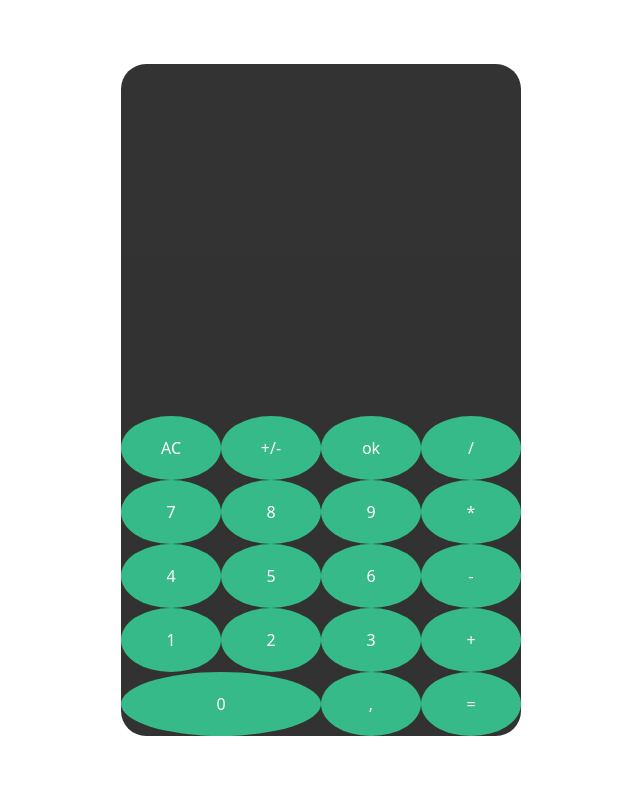
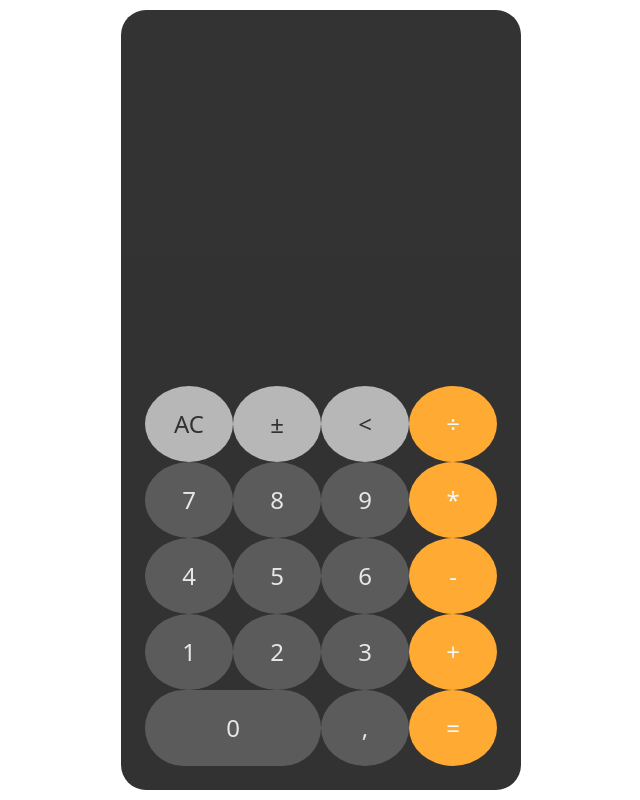
Before and after one commit to fatihozkul35/PROJECT_JavaScript_008-Calculator, a plain HTML site: page index.html in a window 1280 px wide. Shown: the whole page, without its empty margins (319-959 px from the left). Drawn offline with nearby package versions, Linux system fonts and the light colour scheme.

Commit message:
good night my love commit

```diff
--- a/app2.js
+++ b/app2.js
@@ -2,9 +2,9 @@
 
 const data = [
   { id: "clear", innerItem: "AC", value: "undefined" },
-  { id: "toggle", innerItem: "+/-", value: "undefined" },
-  { id: "deletE", innerItem: "ok", value: "undefined" },
-  { id: "division", innerItem: "/", value: "/" },
+  { id: "toggle", innerItem: "±", value: "undefined" },
+  { id: "deletE", innerItem: "<", value: "undefined" },
+  { id: "division", innerItem: "÷", value: "/" },
   { id: "btn7", innerItem: "7", value: "7" },
   { id: "btn8", innerItem: "8", value: "8" },
   { id: "btn9", innerItem: "9", value: "9" },
@@ -120,12 +120,11 @@ buttons.forEach(function (btn) {
     }
   });
 });
-
 //*********************** Functions */
 function displayButtons(data) {
   let button = data.map(function (e) {
     if (e.innerItem === "0") {
-      return `<button id=${e.id} class="btn col-6" value=${e.value}>${e.innerItem}</button>`;
+      return `<button id=${e.id} class="btn col-6 rounded-pill" value=${e.value}>${e.innerItem}</button>`;
     } else {
       return `<button id=${e.id} class="btn col" value=${e.value}>${e.innerItem}</button>`;
     }
--- a/index.html
+++ b/index.html
@@ -18,11 +18,8 @@
     <main class="container">
       <p class="textAreaTop d-flex justify-content-end align-items-center"></p>
       <p class="textAreaBottom d-flex justify-content-end align-items-end"></p>
-      <section class="btnsSection d-flex row row-cols-4">
-        <button class="col"></button>
-      </section>
+      <section class="btnsSection d-flex row row-cols-4 p-4"></section>
     </main>
-    <!-- <script src="app2.js"></script> -->
     <script src="app2.js"></script>
   </body>
 </html>
--- a/style.css
+++ b/style.css
@@ -19,7 +19,7 @@ main.container {
 p {
   height: 20vh;
   color: white;
-  font-size: 2rem;
+  font-size: 3rem;
 }
 
 .btn {
@@ -30,8 +30,65 @@ p {
   text-align: center;
   text-decoration: none;
   display: inline-block;
-  font-size: 16px;
+  font-size: 1.5rem;
   cursor: pointer;
   border-radius: 50%;
-  margin: 0px;
 }
+
+#clear,
+#toggle,
+#deletE {
+  background-color: #a6a6a6;
+  color: black;
+}
+#clear:hover,
+#toggle:hover,
+#deletE:hover {
+  background-color: black;
+  color: #a6a6a6;
+}
+
+#division,
+#multiplication,
+#subtraction,
+#addition,
+#result {
+  background-color: #ff9501;
+  color: aliceblue;
+}
+#division:hover,
+#multiplication:hover,
+#subtraction:hover,
+#addition:hover,
+#result:hover {
+  background-color: aliceblue;
+  color: #ff9501;
+}
+#btn1,
+#btn2,
+#btn3,
+#btn4,
+#btn5,
+#btn6,
+#btn7,
+#btn8,
+#btn9,
+#btn0,
+#comma {
+  background-color: #333333;
+  color: #e2e2e2;
+}
+#btn1:hover,
+#btn2:hover,
+#btn3:hover,
+#btn4:hover,
+#btn5:hover,
+#btn6:hover,
+#btn7:hover,
+#btn8:hover,
+#btn9:hover,
+#btn0:hover,
+#comma:hover {
+  background-color: #e2e2e2;
+  color: #333333;
+}
```
